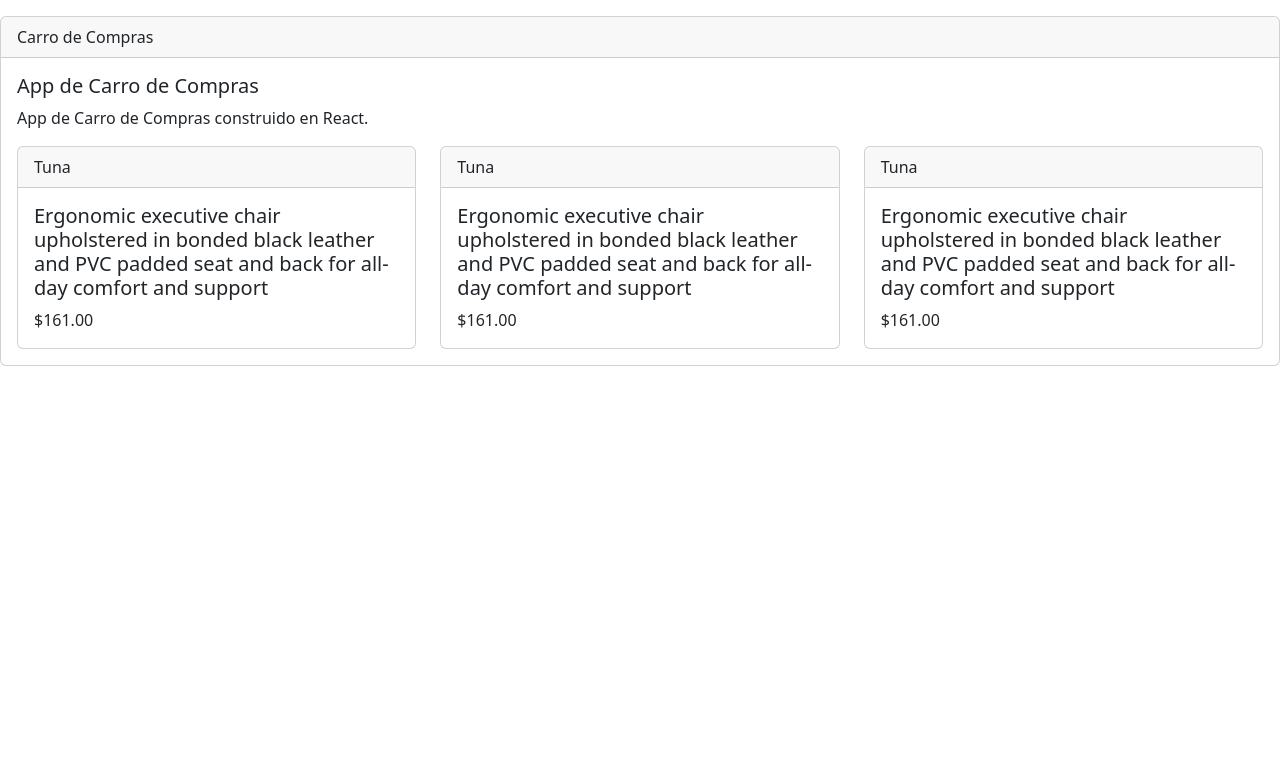
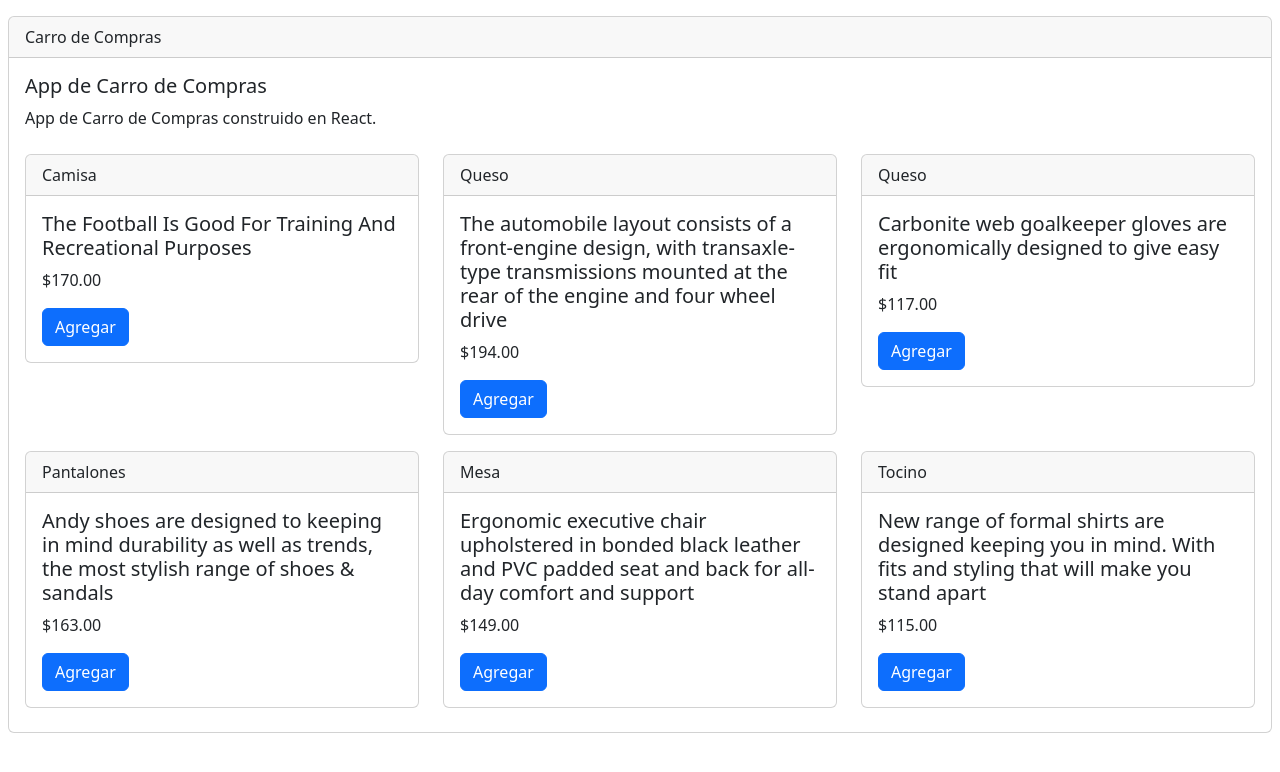
Before and after one commit to zutjmx/carro-compras-app, a React (Vite) app: page / in a window 1280 px wide. Shown: the top 772 px of the page. Built offline with nearby package versions, Linux system fonts and the light colour scheme.

Commit message:
Se termina de maquetar la tabla de productos

```diff
--- a/src/CarroComprasApp.jsx
+++ b/src/CarroComprasApp.jsx
@@ -1,11 +1,16 @@
 import { getProducto } from "./services/productoService";
 
 const CarroComprasApp = () => {
-  const producto = getProducto();
+  const productoUno = getProducto();
+  const productoDos = getProducto();
+  const productoTres = getProducto();
+  const productoCuatro = getProducto();
+  const productoCinco = getProducto();
+  const productoSeis = getProducto();
 
   return (
     <>
-      <div className="card my-3">
+      <div className="card my-3 mx-2">
         {/* <img src="/carrito-de-supermercado.png" className="card-img-top" alt="..." width="200px" height="300px"/> */}
         <div className="card-header">Carro de Compras</div>
         <div className="card-body">
@@ -14,30 +19,63 @@ const CarroComprasApp = () => {
             App de Carro de Compras construido en React.
           </p>
           <div className="row">
-            <div className="col">
+            <div className="col-4 my-2">
               <div className="card">
-                <div className="card-header">{producto.nombre}</div>
+                <div className="card-header">{productoUno.nombre}</div>
                 <div className="card-body">
-                  <h5 className="card-title">{producto.descripcion}</h5>
-                  <p className="card-text">{producto.precio}</p>
+                  <h5 className="card-title">{productoUno.descripcion}</h5>
+                  <p className="card-text">{productoUno.precioLabel}</p>
+                  <button className="btn btn-primary">Agregar</button>
                 </div>
               </div>
             </div>
-            <div className="col">
+            <div className="col-4 my-2">
               <div className="card">
-                <div className="card-header">{producto.nombre}</div>
+                <div className="card-header">{productoDos.nombre}</div>
                 <div className="card-body">
-                  <h5 className="card-title">{producto.descripcion}</h5>
-                  <p className="card-text">{producto.precio}</p>
+                  <h5 className="card-title">{productoDos.descripcion}</h5>
+                  <p className="card-text">{productoDos.precioLabel}</p>
+                  <button className="btn btn-primary">Agregar</button>
                 </div>
               </div>
             </div>
-            <div className="col">
+            <div className="col-4 my-2">
               <div className="card">
-                <div className="card-header">{producto.nombre}</div>
+                <div className="card-header">{productoTres.nombre}</div>
                 <div className="card-body">
-                  <h5 className="card-title">{producto.descripcion}</h5>
-                  <p className="card-text">{producto.precio}</p>
+                  <h5 className="card-title">{productoTres.descripcion}</h5>
+                  <p className="card-text">{productoTres.precioLabel}</p>
+                  <button className="btn btn-primary">Agregar</button>
+                </div>
+              </div>
+            </div>
+            <div className="col-4 my-2">
+              <div className="card">
+                <div className="card-header">{productoCuatro.nombre}</div>
+                <div className="card-body">
+                  <h5 className="card-title">{productoCuatro.descripcion}</h5>
+                  <p className="card-text">{productoCuatro.precioLabel}</p>
+                  <button className="btn btn-primary">Agregar</button>
+                </div>
+              </div>
+            </div>
+            <div className="col-4 my-2">
+              <div className="card">
+                <div className="card-header">{productoCinco.nombre}</div>
+                <div className="card-body">
+                  <h5 className="card-title">{productoCinco.descripcion}</h5>
+                  <p className="card-text">{productoCinco.precioLabel}</p>
+                  <button className="btn btn-primary">Agregar</button>
+                </div>
+              </div>
+            </div>
+            <div className="col-4 my-2">
+              <div className="card">
+                <div className="card-header">{productoSeis.nombre}</div>
+                <div className="card-body">
+                  <h5 className="card-title">{productoSeis.descripcion}</h5>
+                  <p className="card-text">{productoSeis.precioLabel}</p>
+                  <button className="btn btn-primary">Agregar</button>
                 </div>
               </div>
             </div>
--- a/src/data/productoDatos.js
+++ b/src/data/productoDatos.js
@@ -5,7 +5,8 @@ const generaProducto = () => {
         id: faker.number.int({min:100,max:200}),
         nombre: faker.commerce.product(),
         descripcion: faker.commerce.productDescription(),
-        precio: faker.number.int({min:100,max:200}).toLocaleString('es-MX', { style: 'currency', currency: 'MXN' })
+        precioLabel: faker.number.int({min:100,max:200}).toLocaleString('es-MX', { style: 'currency', currency: 'MXN' }),
+        precio: faker.number.int({min:100,max:200})
     }
     return producto;
 }
```
